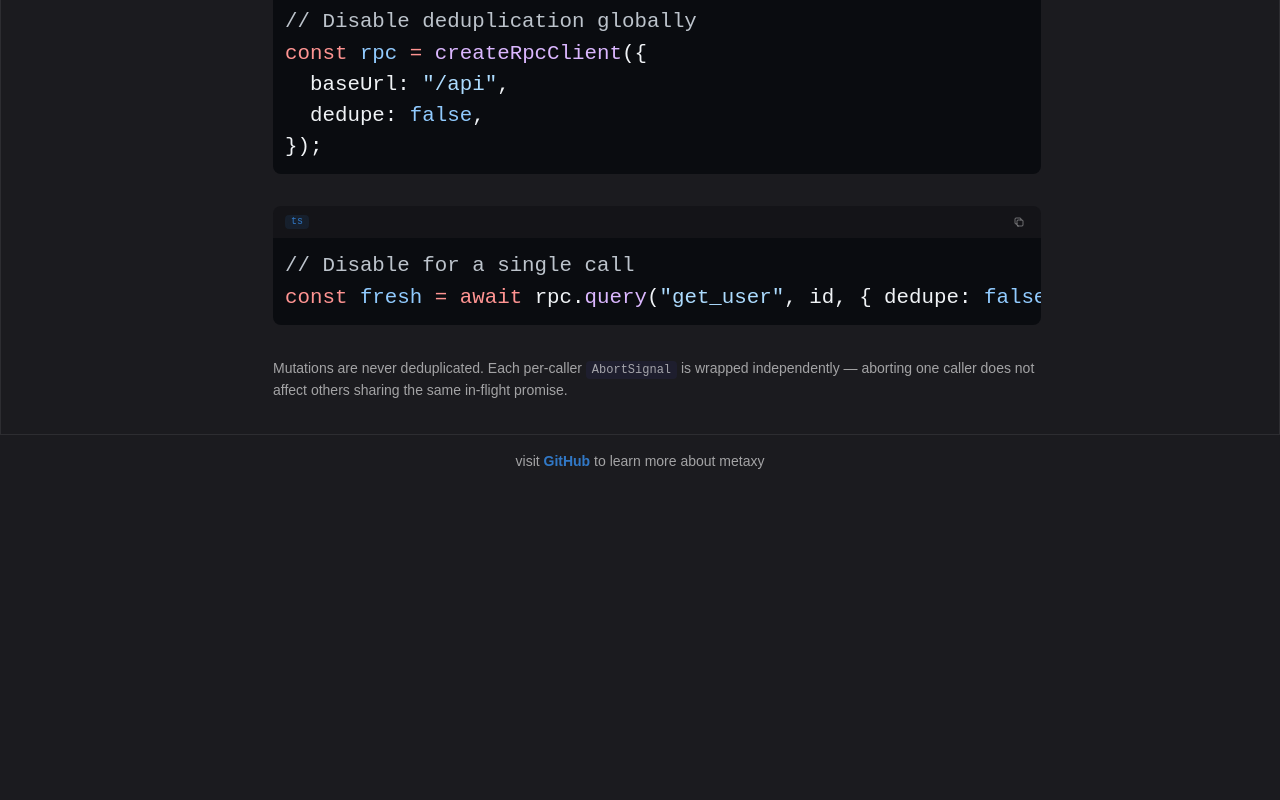
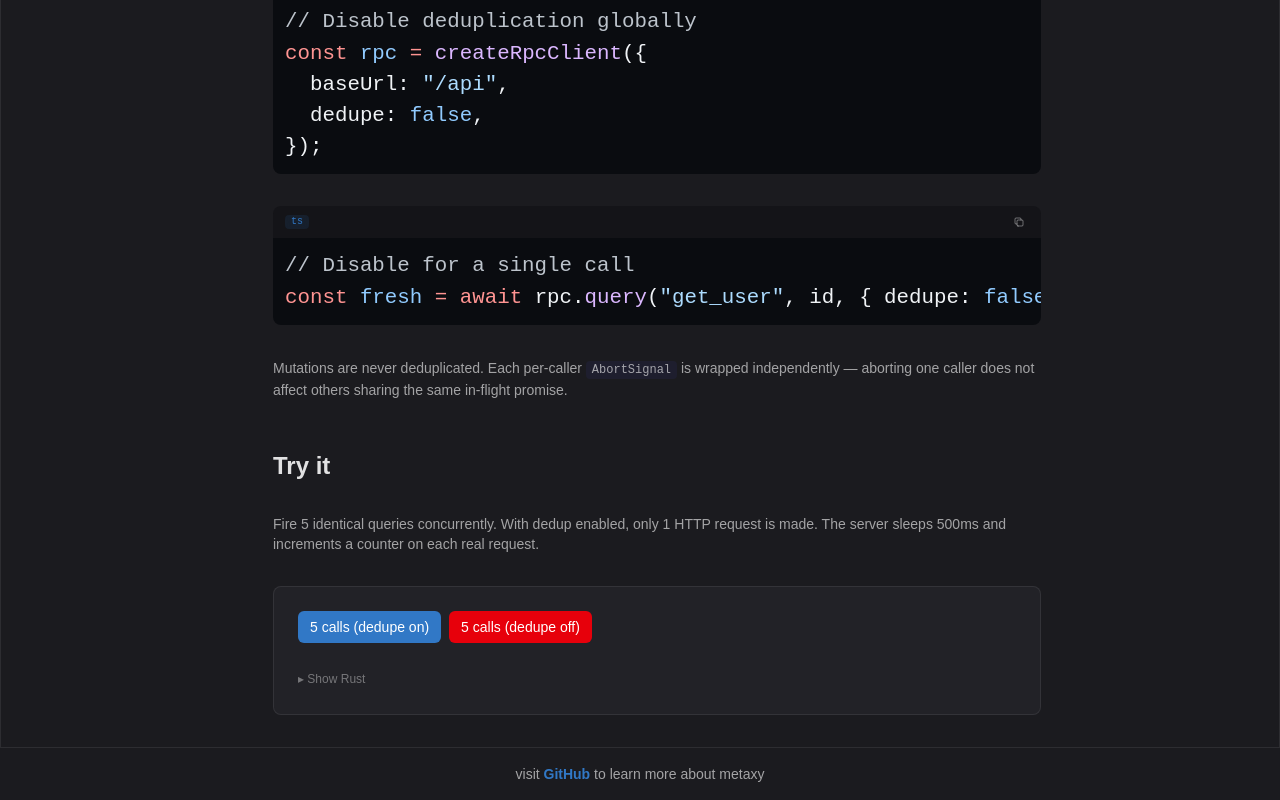
Before and after one commit to misha-mad/vercel-rpc, a SvelteKit app in the folder demo/: page /docs/client/deduplication in a window 1280 px wide. Shown: the part 806-1606 px from the top of the page. Before the commit the page ends 1293 px from the top, so only its background shows below. Built offline with nearby package versions, Linux system fonts and the light colour scheme.

Commit message:
feat(metaxy): add interactive deduplication demo

```diff
--- a/demo/src/routes/docs/client/deduplication/+page.server.ts
+++ b/demo/src/routes/docs/client/deduplication/+page.server.ts
@@ -26,6 +26,18 @@ const rpc = createRpcClient({
 		lang: 'typescript',
 		code: `// Disable for a single call
 const fresh = await rpc.query("get_user", id, { dedupe: false });`
+	},
+	dedupDemoRust: {
+		lang: 'rust',
+		code: `static REQUEST_COUNT: AtomicU64 = AtomicU64::new(0);
+
+/// Slow endpoint (500ms) with a request counter.
+#[rpc_query]
+async fn dedup_demo() -> DedupDemoResponse {
+    let num = REQUEST_COUNT.fetch_add(1, Ordering::Relaxed) + 1;
+    tokio::time::sleep(Duration::from_millis(500)).await;
+    DedupDemoResponse { request_number: num, timestamp: format!("{}ms", now) }
+}`
 	}
 };
 
--- a/demo/src/routes/docs/client/deduplication/+page.svelte
+++ b/demo/src/routes/docs/client/deduplication/+page.svelte
@@ -1,7 +1,38 @@
 <script lang="ts">
+	import { rpc } from '$lib/client';
+	import { createRpcClient } from '$lib/rpc-client';
 	import CodeBlock from '$lib/components/CodeBlock.svelte';
 
 	let { data } = $props();
+
+	type DedupResult = { mode: string; calls: number; serverRequests: string; results: string[] };
+	let dedupResult: DedupResult | undefined = $state();
+	let loading = $state(false);
+
+	async function fireCalls(dedupe: boolean) {
+		loading = true;
+		dedupResult = undefined;
+		const client = dedupe
+			? rpc
+			: createRpcClient({ baseUrl: '/api', dedupe: false });
+
+		const N = 5;
+		const promises = Array.from({ length: N }, () => client.query('dedup_demo'));
+		const results = await Promise.all(promises);
+
+		const requestNumbers = results.map(r => r.request_number);
+		const unique = new Set(requestNumbers);
+
+		dedupResult = {
+			mode: dedupe ? 'dedupe: true (default)' : 'dedupe: false',
+			calls: N,
+			serverRequests: `${unique.size} unique server request(s)`,
+			results: results.map((r, i) => `call ${i + 1} → request #${r.request_number}`)
+		};
+		loading = false;
+	}
+
+	let openCode = $state(false);
 </script>
 
 <svelte:head>
@@ -35,4 +66,53 @@
 		<code class="bg-bg-code px-1.5 py-0.5 rounded text-xs font-mono">AbortSignal</code> is wrapped independently
 		— aborting one caller does not affect others sharing the same in-flight promise.
 	</p>
+
+	<!-- Try it -->
+	<h2 class="text-2xl font-bold mt-12">Try it</h2>
+	<p class="text-text-muted text-sm">
+		Fire 5 identical queries concurrently. With dedup enabled, only 1 HTTP request is made.
+		The server sleeps 500ms and increments a counter on each real request.
+	</p>
+
+	<div class="rounded-lg border border-border bg-bg-soft p-6">
+		<div class="flex items-center gap-2 mb-4 flex-wrap">
+			<button
+				onclick={() => fireCalls(true)}
+				disabled={loading}
+				class="rounded-md bg-accent-ts px-3 py-1.5 text-sm font-medium text-white transition-opacity hover:opacity-85 disabled:opacity-50"
+				>5 calls (dedupe on)</button
+			>
+			<button
+				onclick={() => fireCalls(false)}
+				disabled={loading}
+				class="rounded-md bg-red-600 px-3 py-1.5 text-sm font-medium text-white transition-opacity hover:opacity-85 disabled:opacity-50"
+				>5 calls (dedupe off)</button
+			>
+			{#if loading}
+				<span class="text-sm text-text-muted">Loading...</span>
+			{/if}
+		</div>
+
+		{#if dedupResult}
+			<div class="rounded-md bg-bg-code p-3 text-xs font-mono space-y-1">
+				<div class="text-text-faint">{dedupResult.mode}</div>
+				<div class="text-text-muted">{dedupResult.calls} calls → {dedupResult.serverRequests}</div>
+				{#each dedupResult.results as line, i (i)}
+					<div class="text-accent-ts">{line}</div>
+				{/each}
+			</div>
+		{/if}
+
+		<button
+			class="mt-3 text-xs text-text-faint hover:text-text-muted transition-colors"
+			onclick={() => (openCode = !openCode)}
+		>
+			{openCode ? '▾ Hide' : '▸ Show'} Rust
+		</button>
+		{#if openCode}
+			<div class="mt-3">
+				<CodeBlock html={data.highlighted['dedupDemoRust']} />
+			</div>
+		{/if}
+	</div>
 </div>
```
